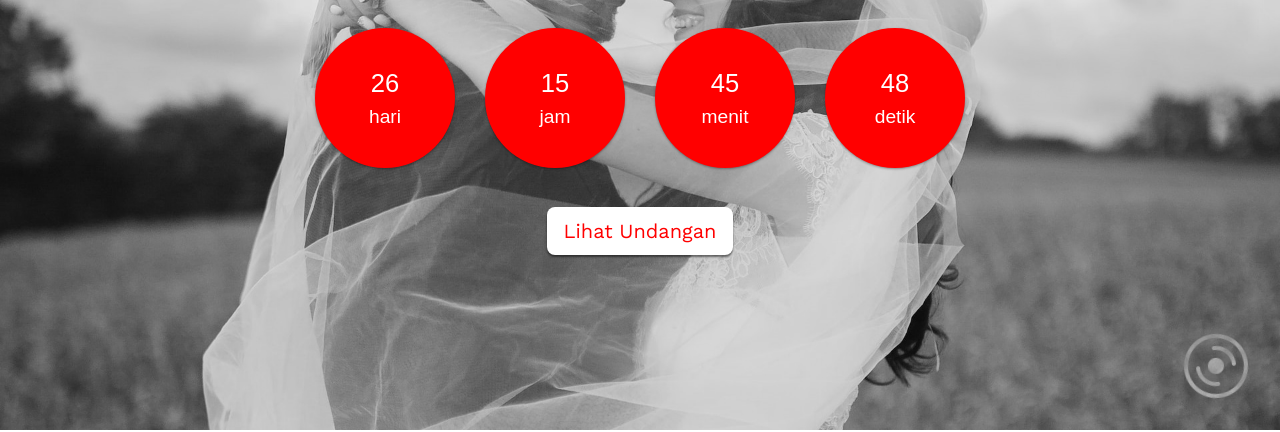
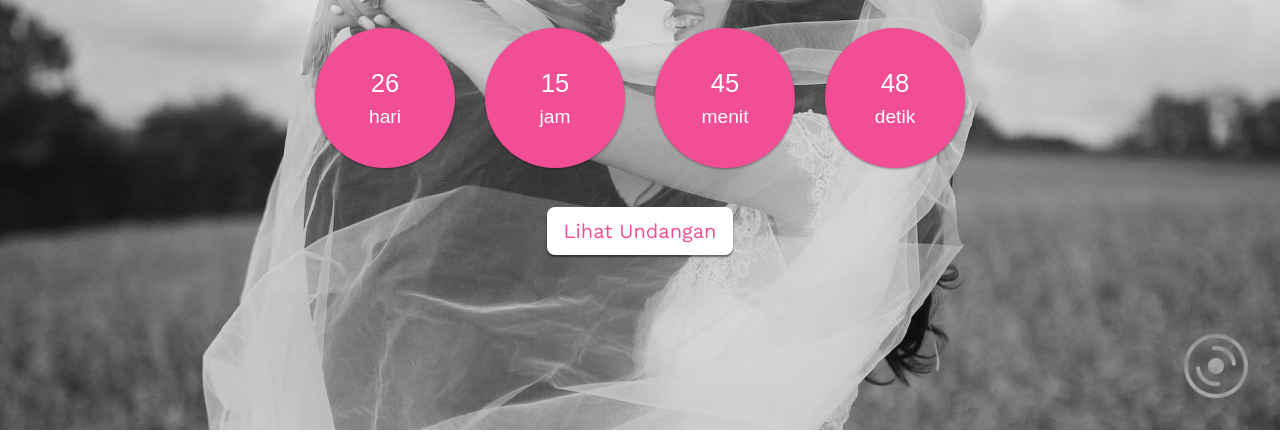
Before and after one commit to Androduran03/webpernikahan, a plain HTML site: page index.html in a window 1280 px wide. Shown: the part 370-802 px from the top of the page. Drawn offline with nearby package versions, Linux system fonts and the light colour scheme; some packages are replaced by stand-ins of ours; a script that the page names is missing.

Commit message:
Mengubah kembali ke tampilan warnah pink

```diff
--- a/style.css
+++ b/style.css
@@ -1,6 +1,5 @@
 :root{
-    /* --pink:#f14e95; */
-    --pink:red;
+    --pink:#f14e95;
     --bg: #0a0a0a;
     --shadow:0 2px 2px rgb(0 0 0 /0.5);
 }
```
